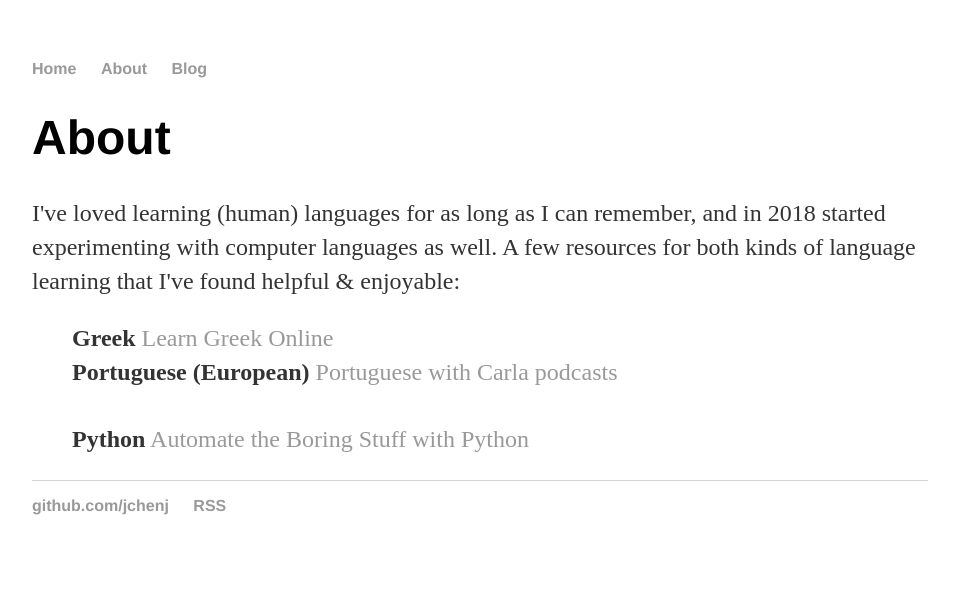
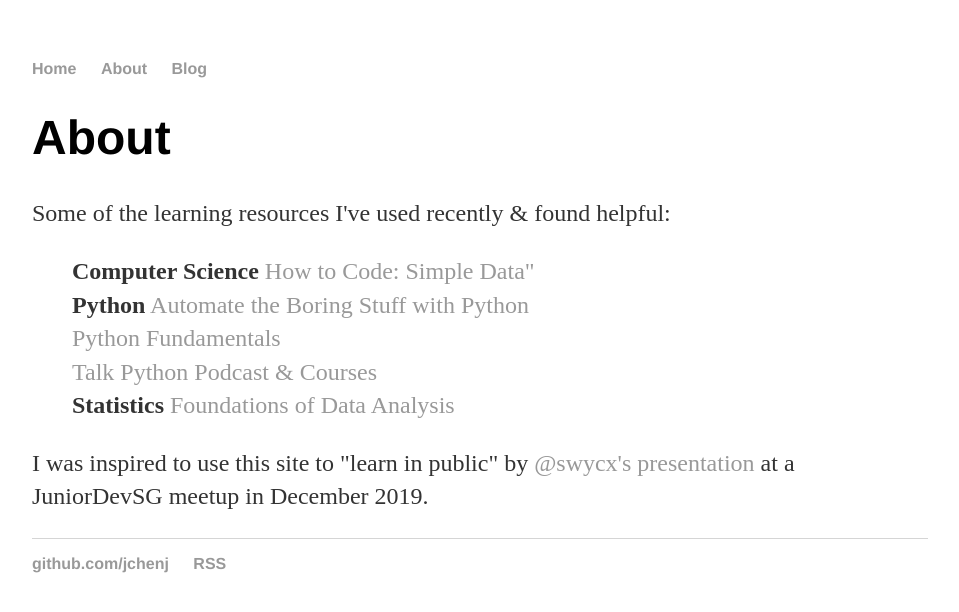
Before and after one commit to jchenj/jchenj.github.io, a Jekyll site: the page built from about/index.html, in a window 1280 px wide. Shown: the top 612 px of the page, without its empty margins (160-1119 px from the left). Built offline with Jekyll 4.4.1, drawn with Linux system fonts in a browser that asks for light colours.

Commit message:
Update index.html

```diff
--- a/about/index.html
+++ b/about/index.html
@@ -3,11 +3,15 @@ layout: default
 title: Julianna Chen
 ---
   <h1>About</h1>
-  <p> I've loved learning (human) languages for as long as I can remember, and in 2018 started experimenting with computer
-  languages as well. A few resources for both kinds of language learning that I've found helpful & enjoyable:</p>
+  <p> Some of the learning resources I've used recently & found helpful:</p>
     <p class="tab">
-    <b>Greek</b> <a href="http://www.kypros.org/LearnGreek/">Learn Greek Online</a><br>
-    <b>Portuguese (European)</b> <a href="https://portuguesewithcarla.com/podcasts/">Portuguese with Carla podcasts</a><br>
-    <br>
-    <b>Python</b> <a href="https://automatetheboringstuff.com">Automate the Boring Stuff with Python</a><br>
+    <b>Computer Science</b>
+      <a href="https://www.edx.org/course/how-to-code-simple-data">How to Code: Simple Data"</a><br>
+    <b>Python</b>
+      <a href="https://automatetheboringstuff.com">Automate the Boring Stuff with Python</a><br>
+      <a href="https://frontendmasters.com/courses/python/">Python Fundamentals</a><br>
+      <a href="https://talkpython.fm/home">Talk Python Podcast & Courses</a><br>
+    <b>Statistics</b>
+      <a href="https://www.edx.org/course/foundations-of-data-analysis-part-1-statistics-usi?source=aw&awc=6798_1579151316_93524b6d0f9097696ed0aa2cf12ccf9e">Foundations of Data Analysis</a><br>
     </p>
+  <p> I was inspired to use this site to "learn in public" by <a href="https://www.youtube.com/watch?v=GxdhfnzuamY">@swycx's presentation</a> at a JuniorDevSG meetup in December 2019.
```
